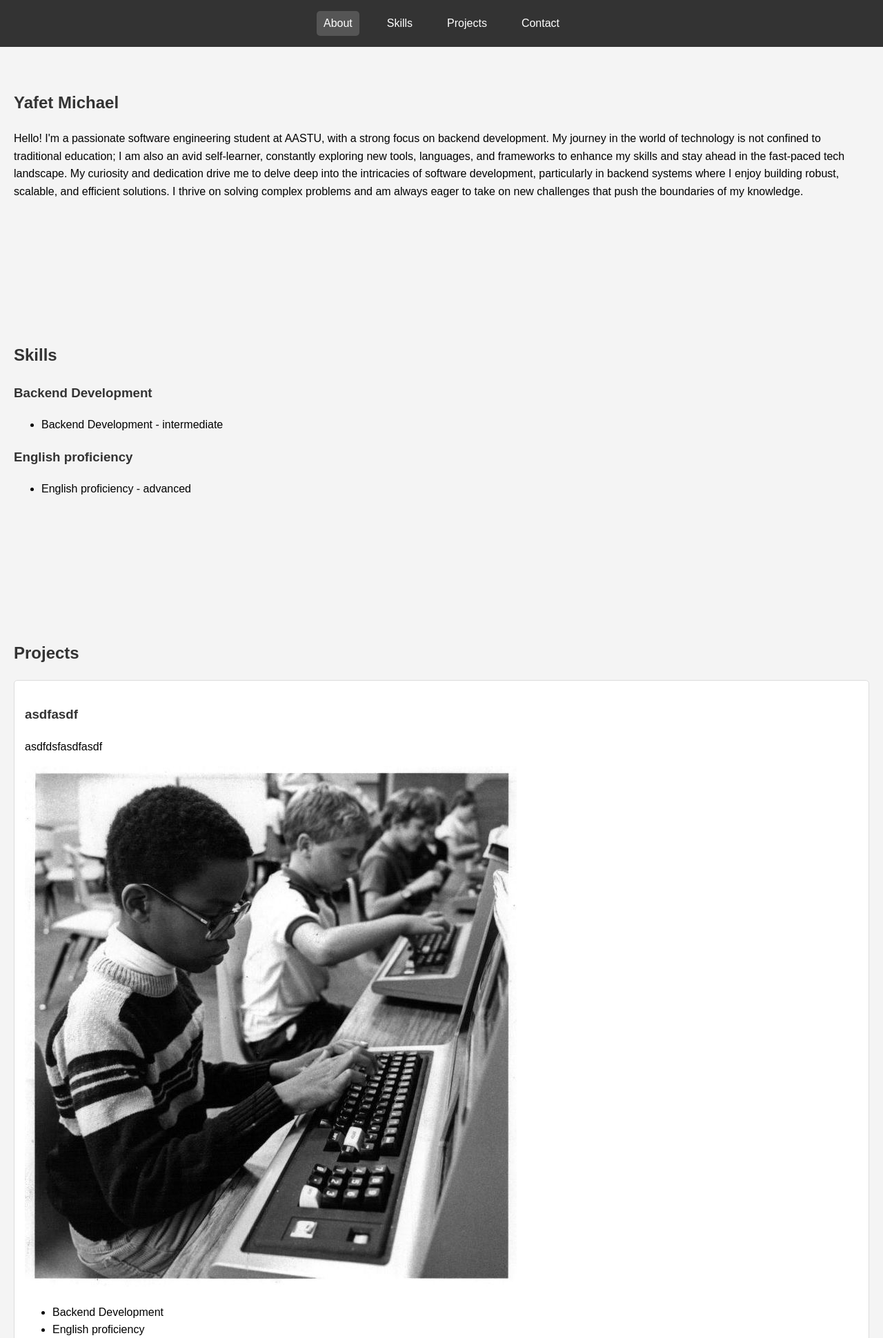
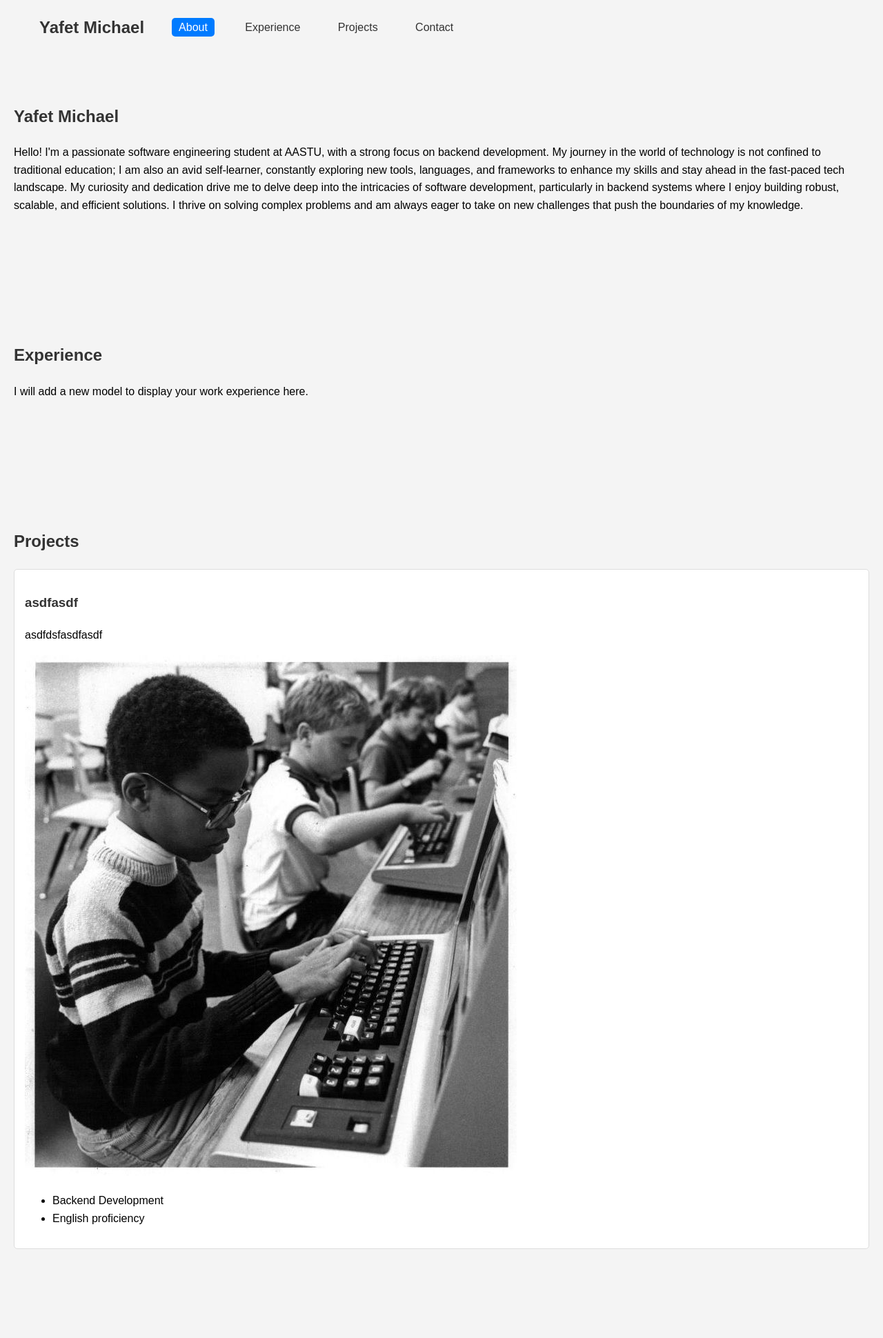
Before and after one commit to yafaaa/Portfolio, a Django app: template portfolio/templates/portfolio/portfolio.html in a window 1280 px wide. Shown: the top 1940 px of the page at 69% size. Run offline with Django 5.2, Linux system fonts and the light colour scheme; the template is opened without the code that fills it: values that come from a table or form of the project are taken from there, others are empty; data comes from the database, SQL or seed files in the repository.

Commit message:
remove top nouch

```diff
--- a/portfolio/static/portfolio/css/style.css
+++ b/portfolio/static/portfolio/css/style.css
@@ -42,36 +42,52 @@ button:hover {
 
 /* Header and Navigation */
 header {
-    background-color: #333;
-    color: white;
-    padding: 1rem 0;
+    background-color: transparent;
+    color: #333;
+    padding: 1rem 2rem;
     position: fixed;
     width: 100%;
     top: 0;
     z-index: 1000;
+    display: flex;
+    justify-content: space-between;
+    align-items: center;
+    transition: background-color 0.3s ease, box-shadow 0.3s ease;
+}
+
+header.scrolled {
+    background-color: #fff;
+    box-shadow: 0 2px 5px rgba(0,0,0,0.1);
+}
+
+.logo {
+    font-weight: bold;
+    font-size: 1.5rem;
 }
 
 nav {
     display: flex;
-    justify-content: center;
+    justify-content: flex-end;
+    align-items: center;
 }
 
 nav a {
-    color: white;
+    color: #333;
     margin: 0 15px;
     text-decoration: none;
     padding: 5px 10px;
     border-radius: 5px;
-    transition: background-color 0.3s;
+    transition: background-color 0.3s, color 0.3s;
 }
 
 nav a:hover, nav a.active {
-    background-color: #555;
+    background-color: #007BFF;
+    color: #fff;
 }
 
 /* Sections */
 section {
-    padding: 60px 20px;
+    padding: 80px 20px 20px;
     margin-top: 50px;
 }
 
--- a/portfolio/static/portfolio/js/main.js
+++ b/portfolio/static/portfolio/js/main.js
@@ -9,11 +9,20 @@ document.querySelectorAll('a[href^="#"]').forEach(anchor => {
     });
 });
 
-// Highlight active navigation link on scroll
+// Handle header scroll effect and active navigation link
+const header = document.querySelector('header');
 const sections = document.querySelectorAll('section');
 const navLinks = document.querySelectorAll('.nav-link');
 
 window.addEventListener('scroll', () => {
+    // Add/remove scrolled class to header
+    if (window.scrollY > 50) {
+        header.classList.add('scrolled');
+    } else {
+        header.classList.remove('scrolled');
+    }
+
+    // Highlight active navigation link
     let current = '';
     sections.forEach(section => {
         const sectionTop = section.offsetTop;
--- /dev/null
+++ b/portfolio/static/portfolio/js/scroll-reveal.js
@@ -0,0 +1 @@
+// Scroll Reveal Animation\n// Add the class 'scroll-reveal' to any element you want to animate on scroll\n\ndocument.addEventListener('DOMContentLoaded', function () {\n    const revealElements = document.querySelectorAll('.scroll-reveal');\n\n    const revealOnScroll = (entries, observer) => {\n        entries.forEach(entry => {\n            if (entry.isIntersecting) {\n                entry.target.classList.add('reveal');\n                observer.unobserve(entry.target);\n            }\n        });\n    };\n\n    const observer = new window.IntersectionObserver(revealOnScroll, {\n        threshold: 0.1\n    });\n\n    revealElements.forEach(el => {\n        observer.observe(el);\n    });\n});\n
--- a/portfolio/templates/portfolio/portfolio.html
+++ b/portfolio/templates/portfolio/portfolio.html
@@ -10,10 +10,13 @@
 <body>
     <header>
         <nav>
-            <a href="#about" class="nav-link">About</a>
-            <a href="#skills" class="nav-link">Skills</a>
-            <a href="#projects" class="nav-link">Projects</a>
-            <a href="#contact" class="nav-link">Contact</a>
+            <a href="#" class="logo">{{ profile.name }}</a>
+            <div class="nav-links">
+                <a href="#about" class="nav-link">About</a>
+                <a href="#experience" class="nav-link">Experience</a>
+                <a href="#projects" class="nav-link">Projects</a>
+                <a href="#contact" class="nav-link">Contact</a>
+            </div>
         </nav>
     </header>
 
@@ -22,16 +25,9 @@
         <p>{{ profile.bio }}</p>
     </section>
 
-    <section id="skills">
-        <h2>Skills</h2>
-        {% for category in skill_categories %}
-            <h3>{{ category.name }}</h3>
-            <ul>
-            {% for skill in category.skills.all %}
-                <li>{{ skill.name }} - {{ skill.proficiency }}</li>
-            {% endfor %}
-            </ul>
-        {% endfor %}
+    <section id="experience">
+        <h2>Experience</h2>
+        <p>I will add a new model to display your work experience here.</p>
     </section>
 
     <section id="projects">
```
Also changed, not shown: portfolio/templates/portfolio/base.html (+5 -10 lines), portfolio/static/portfolio/js/scroll-animations.js (added).
